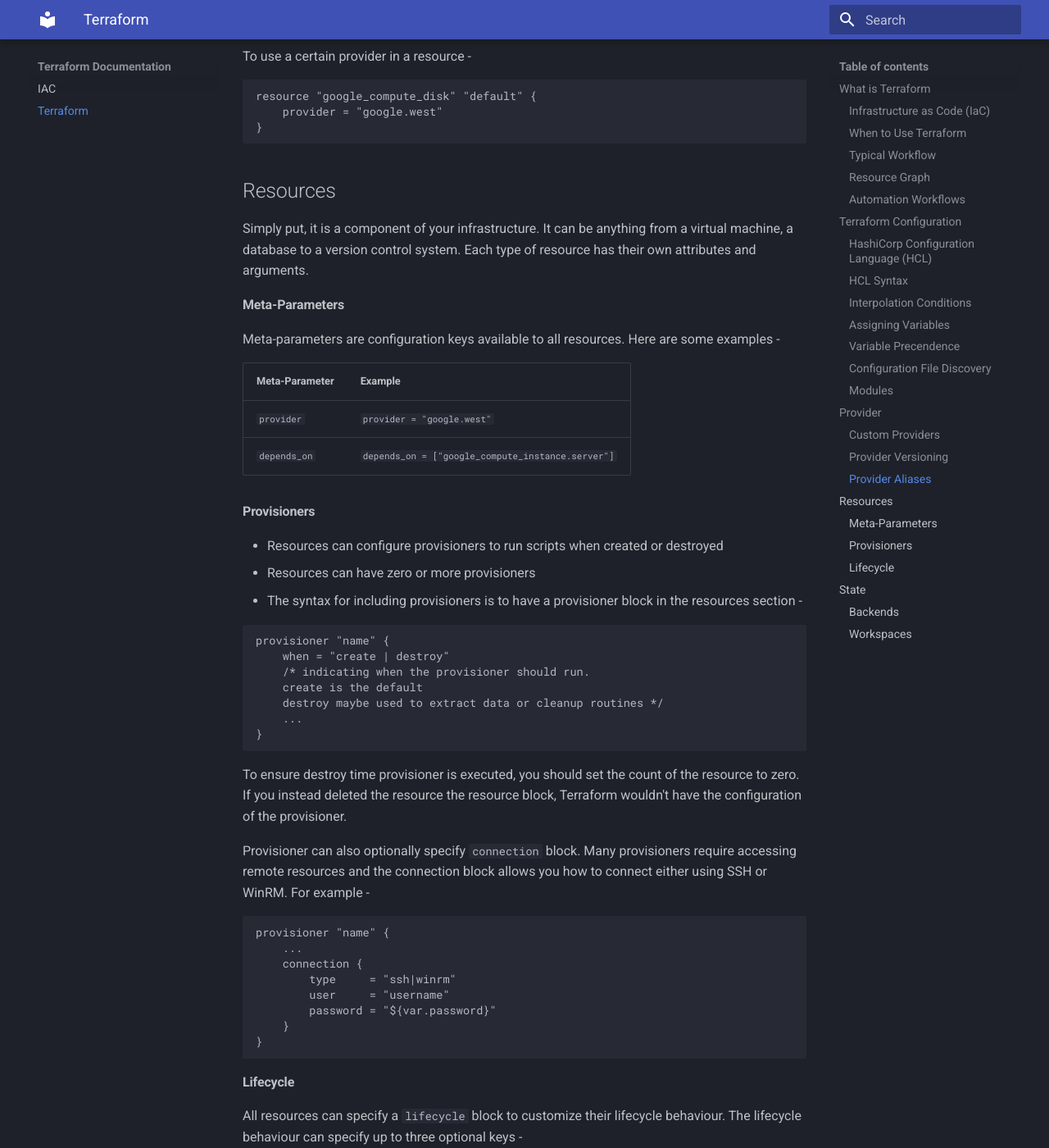
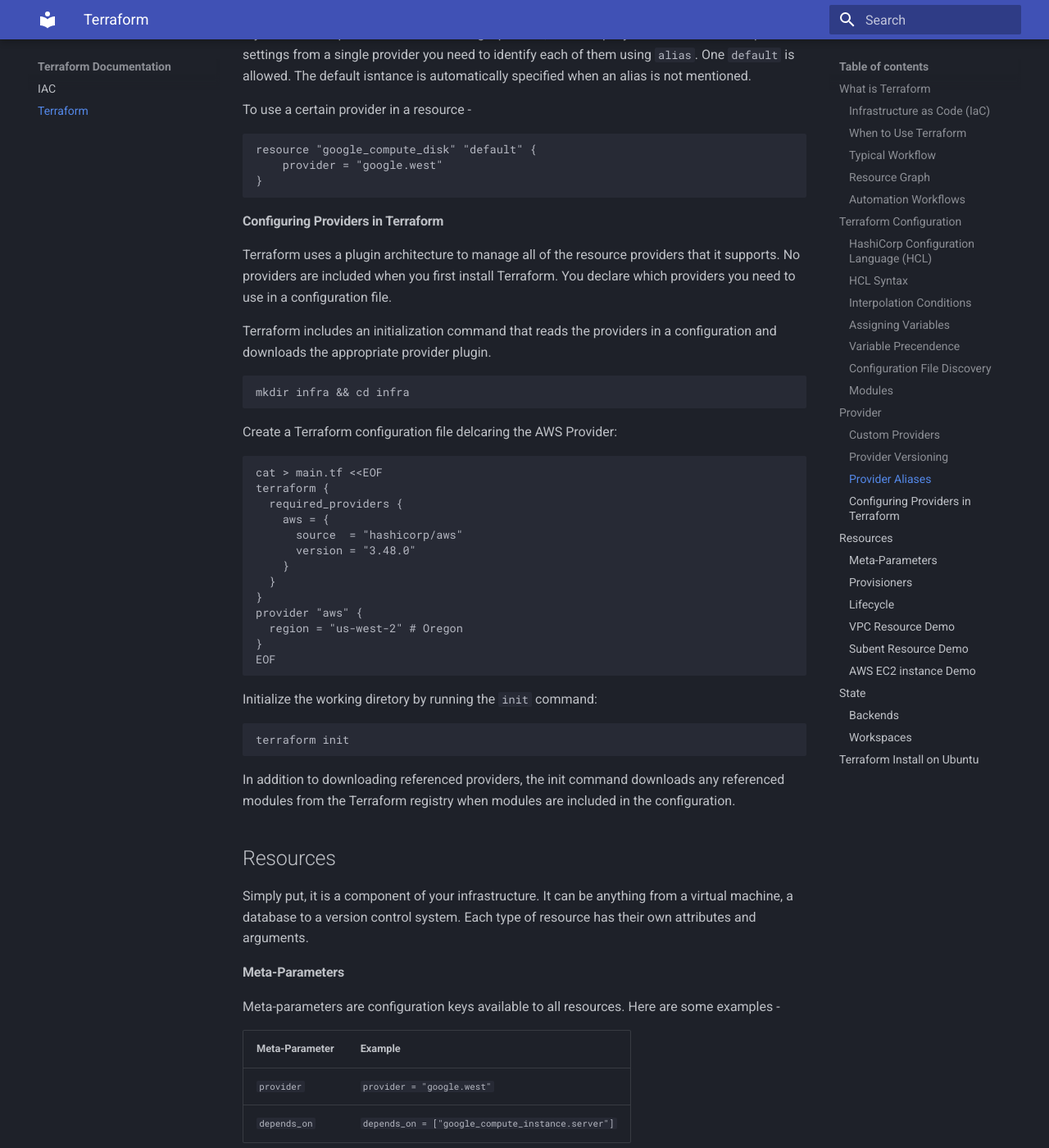
Before and after one commit to KasifZisan/iac-documentation, an MkDocs documentation site: the page built from docs/terraform.md, in a window 1280 px wide and 1400 px high, scrolled down 7004 px. Shown: the whole window at 82% size. Built offline with MkDocs 1.6.1 and Material for MkDocs 9.7.7, drawn with Linux system fonts in a browser that asks for light colours; some of the changed text lies outside the part shown.

Commit message:
Added Provider, Configuration and Resource Demo code

````diff
--- a/docs/terraform.md
+++ b/docs/terraform.md
@@ -1,4 +1,6 @@
 # Solving Infrastructure Challenges with Terraform
+
+You can browse various providers and modules from this link - [Terraform Registry](https://registry.terraform.io/)
 
 ## What is Terraform
 A tool for building, changing and versioning infrastructure safely and efficiently.
@@ -266,6 +268,38 @@
 }
 ```
 
+#### Configuring Providers in Terraform
+Terraform uses a plugin architecture to manage all of the resource providers that it supports. No providers are included when you first install Terraform. You declare which providers you need to use in a configuration file.
+
+Terraform includes an initialization command that reads the providers in a configuration and downloads the appropriate provider plugin.
+
+```bash
+mkdir infra && cd infra
+```
+
+Create a Terraform configuration file delcaring the AWS Provider:
+```
+cat > main.tf <<EOF
+terraform {
+  required_providers {
+    aws = {
+      source  = "hashicorp/aws"
+      version = "3.48.0"
+    }
+  }
+}
+provider "aws" {
+  region = "us-west-2" # Oregon
+}
+EOF
+```
+
+Initialize the working diretory by running the ```init``` command:
+```
+terraform init
+```
+In addition to downloading referenced providers, the init command downloads any referenced modules from the Terraform registry when modules are included in the configuration.
+
 ## Resources
 Simply put, it is a component of your infrastructure. It can be anything from a virtual machine, a database to a version control system. Each type of resource has their own attributes and arguments.
 
@@ -314,11 +348,50 @@
 - ```prevent_destroy``` - will throw an error any time an attempt is made to destroy the resource if it is set to ```true```. The default is ```false```.
 - ```ignore_changes``` - tells terraform to ignore changes to specified resource attributes. You can have a list of attributes in here.
 
+#### VPC Resource Demo
+``` bash
+resource "aws_vpc" "web_vpc" {
+  cidr_block = "192.168.100.0/24" # required argument
+  enable_dns_hostnames = true
+  tags = {
+    Name = "Web VPC"
+  }
+}
+```
+#### Subent Resource Demo
+```bash
+resource "aws_subnet" "web_subnet_1" {
+  vpc_id            = "${aws_vpc.web_vpc.id}"
+  cidr_block        = "192.168.100.0/25"
+  availability_zone = "us-west-2a"
+  tags = {
+    Name = "Web Subnet 1"
+  }
+}
+```
+#### AWS EC2 instance Demo
+```bash
+resource "aws_instance" "web" {
+  ami           = "ami-0fb83677"
+  instance_type = "t2.micro"
+  subnet_id     = "${aws_subnet.web_subnet_1.id}"
+
+  tags = {
+    Name = "Web Server 1"
+  }
+}
+```
+Issue the ```apply``` command to have Terraform generate a plan that you can review before actually applying: ```terraform apply```
+
+
 ## State
 For terraform to work perfectly, it must keep track of the state of the resources that it manages.
 
 State maps real world resources to you configurations, keep track of metadata, and improves performance for large infrastructures. By default terraform will refresh its state before any operation. The state is used to generate plans. Terraform can persist data in several different backend such as cloud services like - AWS S3 and enhanced backends that appear to be running locally but running on a virtual machine.
 
+If your terraform directory has a ```terraform.tfstate``` file then you use the command ```terraform show``` to show the attributes of the state file.
+
+Show the available state subcommands for working directly with the state: ```terraform state```
 #### Backends
 - The default is ```local```. This stores data on the local file system. The local backend stores state in Terraform's working directory in ```terraform.tfstate```. This can be configured by adding a ```terraform``` block -
 ```
@@ -336,3 +409,11 @@
 Workspace are managed using the ```workspace``` command. You can create new workspaces using the ```new``` subcommand and select spaces using the ```select``` subcommand. If you select new workspace then there is no state until you apply the configuration.
 
 The current workspace can be interpolated using - ```${terraform.workspace}```
+
+## Terraform Install on Ubuntu
+
+```bash
+wget -O - https://apt.releases.hashicorp.com/gpg | sudo gpg --dearmor -o /usr/share/keyrings/hashicorp-archive-keyring.gpg
+echo "deb [arch=$(dpkg --print-architecture) signed-by=/usr/share/keyrings/hashicorp-archive-keyring.gpg] https://apt.releases.hashicorp.com $(lsb_release -cs) main" | sudo tee /etc/apt/sources.list.d/hashicorp.list
+sudo apt update && sudo apt install terraform
+```
````
Also changed, not shown: site/search/search_index.json, site/terraform/index.html, 1 other file.
